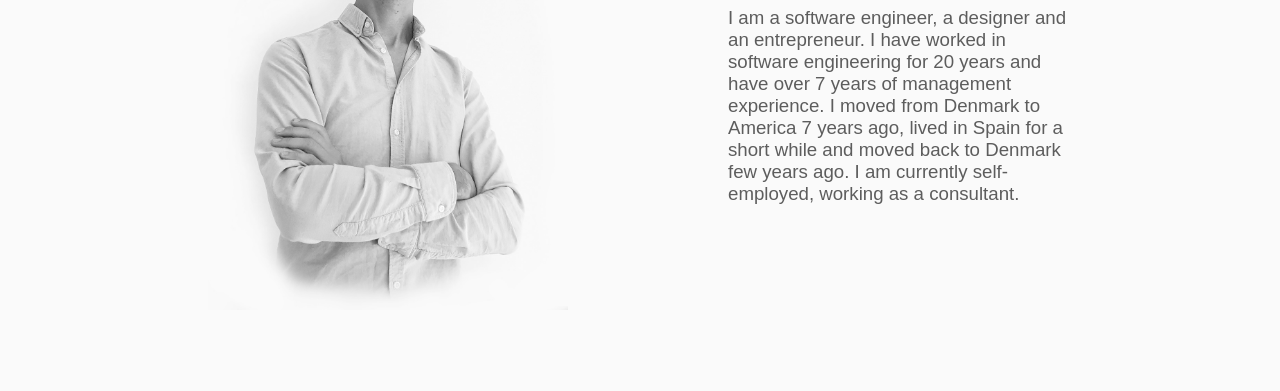
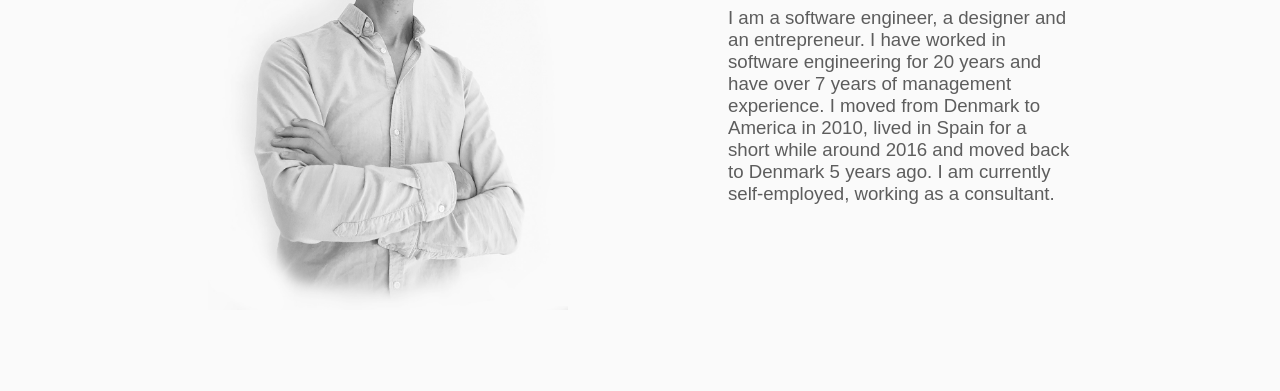
Before and after one commit to cyborch/cyborch-com, a Gatsby site: page /about in a window 1280 px wide. Shown: the part 273-664 px from the top of the page. Built offline with nearby package versions, Linux system fonts and the light colour scheme; Gatsby itself is replaced by a stand-in of ours.

Commit message:
Dynamic return to Denmark date

```diff
--- a/src/components/about.tsx
+++ b/src/components/about.tsx
@@ -176,10 +176,10 @@ export default class About extends Component<AboutProps, AboutProps> {
                 <p>
                   I am a software engineer, a designer and an entrepreneur. I have
                   worked in software engineering for 20 years and have over 7 years
-                  of management experience. I moved from Denmark to America 7 years
-                  ago, lived in Spain for a short while and moved back to Denmark
-                  few years ago. I am currently self-employed, working as a
-                  consultant.
+                  of management experience. I moved from Denmark to America in 2010,
+                  lived in Spain for a short while around 2016 and moved back to
+                  Denmark { new Date().getFullYear() - 2017 } years ago.
+                  I am currently self-employed, working as a consultant.
                 </p>
               </td>
             </tr>
```
